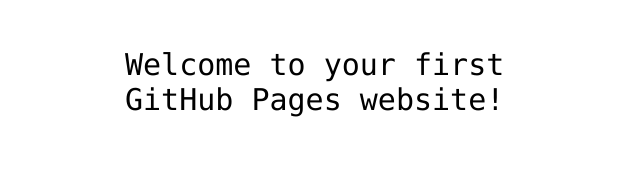
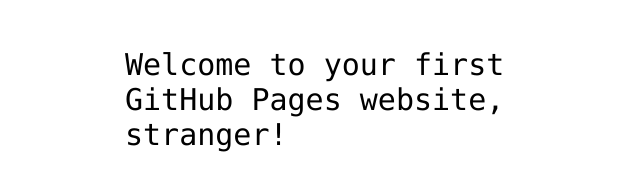
Before and after one commit to olehskydonenko/hello-world, a plain HTML site: page index.html in a window 1280 px wide. Shown: the part 341-532 px from the top of the page, without its empty margins (315-955 px from the left). Drawn offline with Linux system fonts and the light colour scheme.

Commit message:
Update index.html

```diff
--- a/index.html
+++ b/index.html
@@ -12,7 +12,7 @@
 <img src="https://octodex.github.com/images/daftpunktocat-thomas.gif" id="octocat" alt="octocat-gif" />
 
 <!-- Change this code here by copy and pasting your template on line 15 -->
-<p>Welcome to your first GitHub Pages website!</p>
+<p>Welcome to your first GitHub Pages website, stranger!</p>
 
 </body>
 </html>
```
